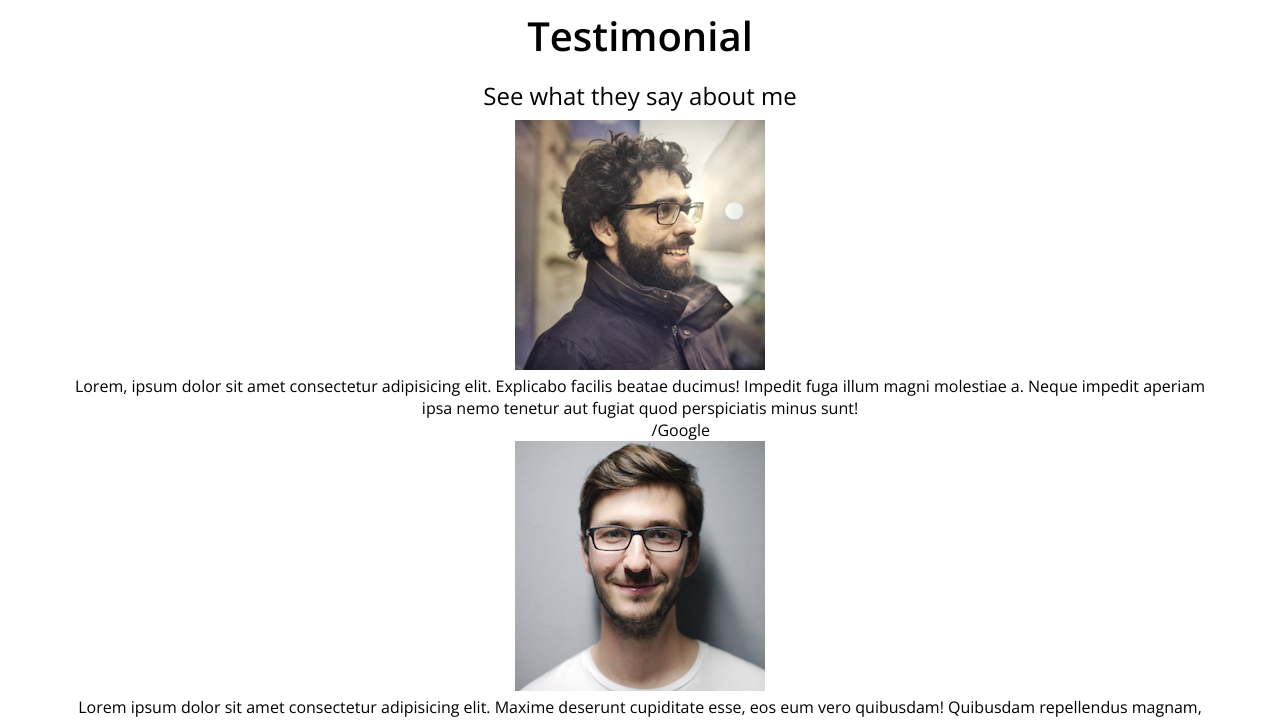
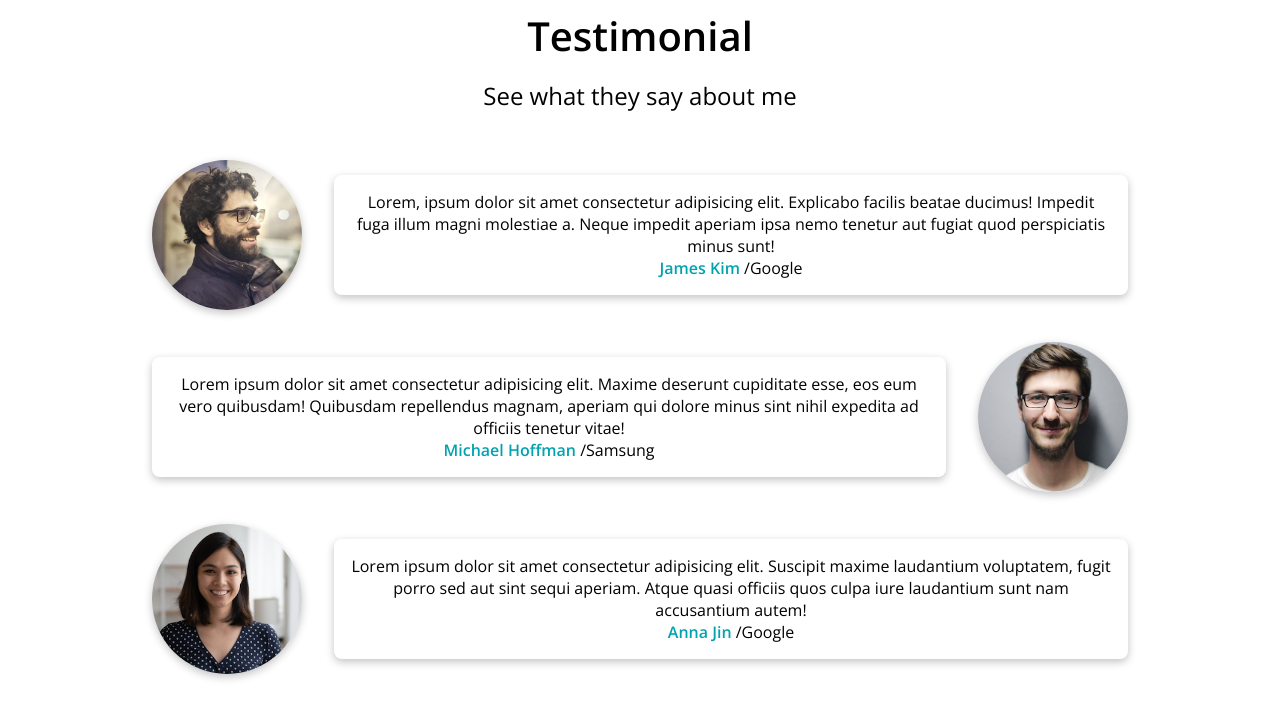
Before and after one commit to yoon052/portfolio, a plain HTML site: page index.html in a window 1280 px wide. Shown: the part 3240-3961 px from the top of the page. Drawn offline with nearby package versions, Linux system fonts and the light colour scheme.

Commit message:
feat: CSS-Testimonial

```diff
--- a/css/style.css
+++ b/css/style.css
@@ -383,3 +383,38 @@ button:focus {
   height: 2px;
   background-color: var(--color-accent);
 }
+
+/* Testimonial */
+.testimonials {
+  margin: 3rem;
+}
+
+.testimonial {
+  display: flex;
+  gap: 2rem;
+  align-items: center;
+  margin-bottom: 2rem;
+}
+
+.testimonial:nth-child(even) .testimonial__img {
+  order: 1;
+}
+
+.testimonial__img {
+  width: 150px;
+  height: 150px;
+  border-radius: 100%;
+  box-shadow: rgba(0, 0, 0, 0.24) 0px 3px 8px;
+}
+
+.testimonial__bubble {
+  padding: 1rem;
+  border-radius: 8px;
+  box-shadow: rgba(0, 0, 0, 0.24) 0px 3px 8px;
+}
+
+.testimonial__bubble__name {
+  color: var(--color-accent);
+  font-weight: bold;
+  filter: brightness(70%);
+}
--- a/index.html
+++ b/index.html
@@ -260,29 +260,29 @@
         </div>
       </section>
       <!-- Testimonials  -->
-      <section id="testimonial" class="section">
+      <section id="testimonial" class="section max-container">
         <h2 class="title">Testimonial</h2>
         <p class="description">See what they say about me</p>
-        <ul>
-          <li>
-            <img src="images/testimonials/people1.webp" alt="people1">
-            <div>
+        <ul class="testimonials">
+          <li class="testimonial">
+            <img src="images/testimonials/people1.webp" alt="people1" class="testimonial__img">
+            <div class="testimonial__bubble">
               <p>Lorem, ipsum dolor sit amet consectetur adipisicing elit. Explicabo facilis beatae ducimus! Impedit fuga illum magni molestiae a. Neque impedit aperiam ipsa nemo tenetur aut fugiat quod perspiciatis minus sunt!</p>
-              <p><a href="#">James Kim</a>  /Google</p>
+              <p><a href="#" class="testimonial__bubble__name">James Kim</a>  /Google</p>
             </div>
           </li>
-          <li>
-            <img src="images/testimonials/people2.webp" alt="people2">
-            <div>
+          <li class="testimonial">
+            <img src="images/testimonials/people2.webp" alt="people2" class="testimonial__img">
+            <div class="testimonial__bubble">
               <p>Lorem ipsum dolor sit amet consectetur adipisicing elit. Maxime deserunt cupiditate esse, eos eum vero quibusdam! Quibusdam repellendus magnam, aperiam qui dolore minus sint nihil expedita ad officiis tenetur vitae!</p>
-              <p><a href="#">Michael Hoffman</a>  /Samsung</p>
+              <p><a href="#" class="testimonial__bubble__name">Michael Hoffman</a>  /Samsung</p>
             </div>
           </li>
-          <li>
-            <img src="images/testimonials/people3.webp" alt="people3">
-            <div>
+          <li class="testimonial">
+            <img src="images/testimonials/people3.webp" alt="people3" class="testimonial__img">
+            <div class="testimonial__bubble">
               <p>Lorem ipsum dolor sit amet consectetur adipisicing elit. Suscipit maxime laudantium voluptatem, fugit porro sed aut sint sequi aperiam. Atque quasi officiis quos culpa iure laudantium sunt nam accusantium autem!</p>
-              <p><a href="#">Anna Jin</a>  /Google</p>
+              <p><a href="#" class="testimonial__bubble__name">Anna Jin</a>  /Google</p>
             </div>
           </li>
         </ul>
```
